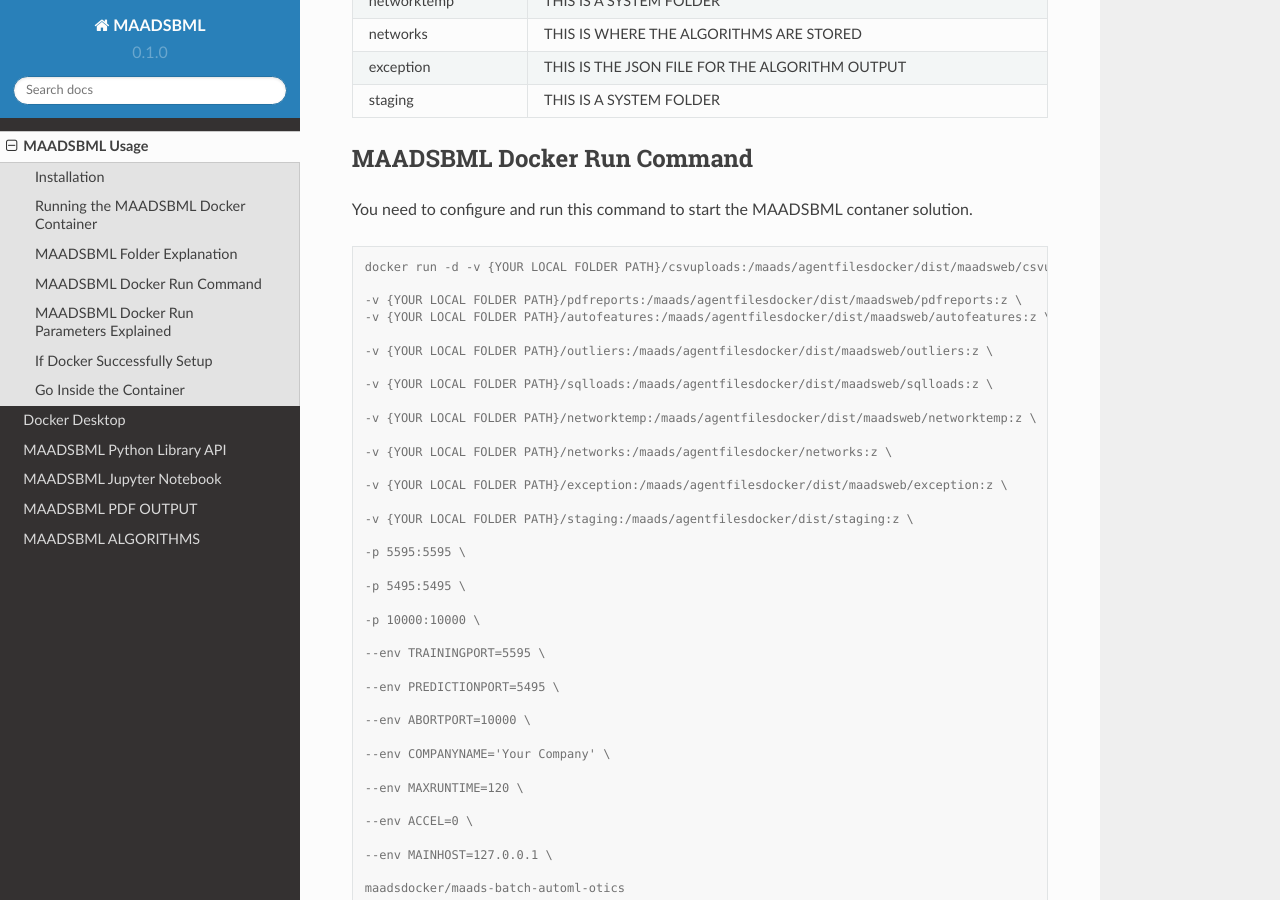
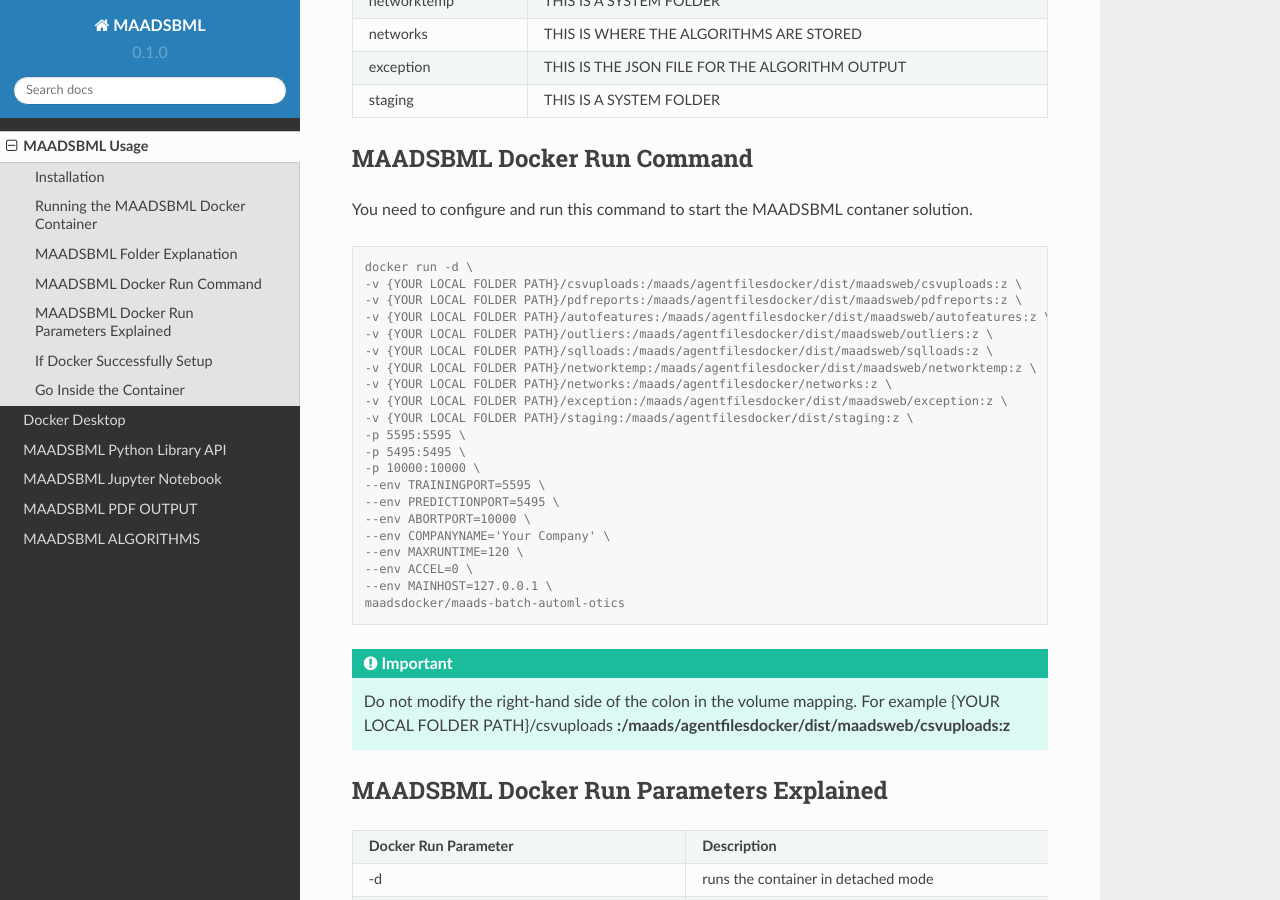
Before and after one commit to smaurice101/maadsbml, a Sphinx documentation site: the page built from docs/source/usage.rst, in a window 1280 px wide and 900 px high, scrolled down 2429 px. Built offline with Sphinx 7.4.7 and the Read the Docs theme 2.0.0, drawn with Linux system fonts in a browser that asks for light colours.

```diff
--- a/docs/source/usage.rst
+++ b/docs/source/usage.rst
@@ -135,43 +135,26 @@ You need to configure and run this command to start the MAADSBML contaner soluti
 
 .. code-block:: console
 
-   docker run -d -v {YOUR LOCAL FOLDER PATH}/csvuploads:/maads/agentfilesdocker/dist/maadsweb/csvuploads:z \
-
+   docker run -d \
+   -v {YOUR LOCAL FOLDER PATH}/csvuploads:/maads/agentfilesdocker/dist/maadsweb/csvuploads:z \
    -v {YOUR LOCAL FOLDER PATH}/pdfreports:/maads/agentfilesdocker/dist/maadsweb/pdfreports:z \
    -v {YOUR LOCAL FOLDER PATH}/autofeatures:/maads/agentfilesdocker/dist/maadsweb/autofeatures:z \
-
    -v {YOUR LOCAL FOLDER PATH}/outliers:/maads/agentfilesdocker/dist/maadsweb/outliers:z \
-
    -v {YOUR LOCAL FOLDER PATH}/sqlloads:/maads/agentfilesdocker/dist/maadsweb/sqlloads:z \
-
    -v {YOUR LOCAL FOLDER PATH}/networktemp:/maads/agentfilesdocker/dist/maadsweb/networktemp:z \
-
    -v {YOUR LOCAL FOLDER PATH}/networks:/maads/agentfilesdocker/networks:z \
-
    -v {YOUR LOCAL FOLDER PATH}/exception:/maads/agentfilesdocker/dist/maadsweb/exception:z \
-
    -v {YOUR LOCAL FOLDER PATH}/staging:/maads/agentfilesdocker/dist/staging:z \
-
    -p 5595:5595 \
-
    -p 5495:5495 \
-
    -p 10000:10000 \
-
    --env TRAININGPORT=5595 \
-
    --env PREDICTIONPORT=5495 \
-
    --env ABORTPORT=10000 \
-
    --env COMPANYNAME='Your Company' \
-
    --env MAXRUNTIME=120 \
-
    --env ACCEL=0 \
-
    --env MAINHOST=127.0.0.1 \
-
    maadsdocker/maads-batch-automl-otics
 
 .. important::
```
